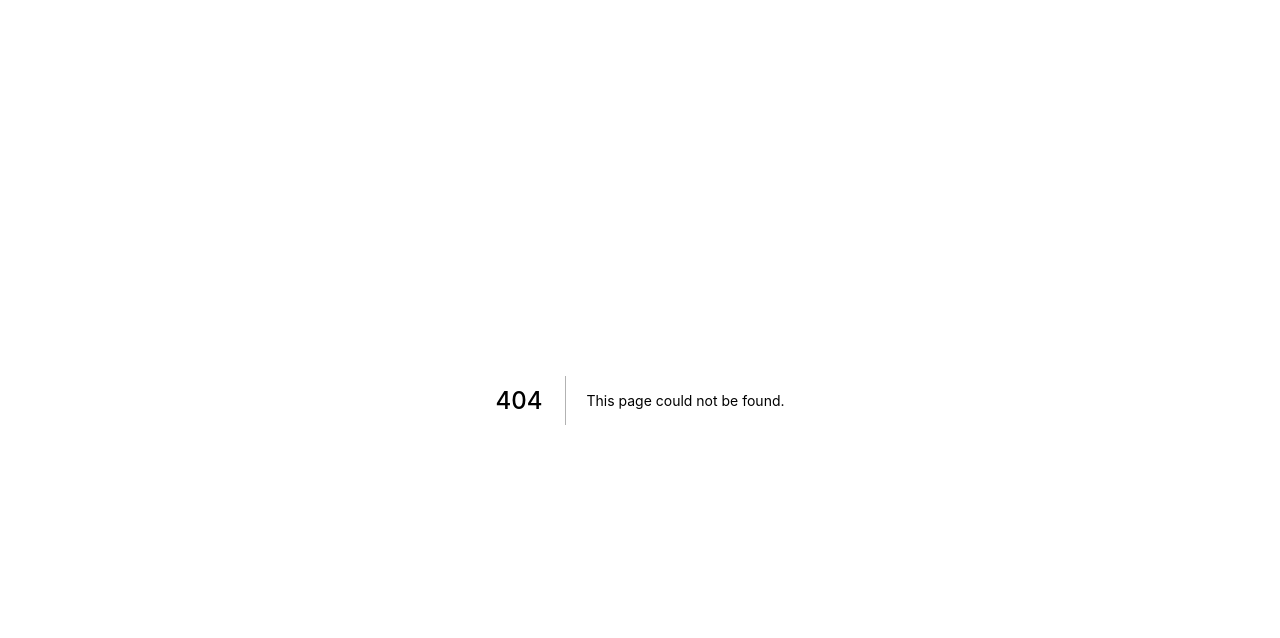
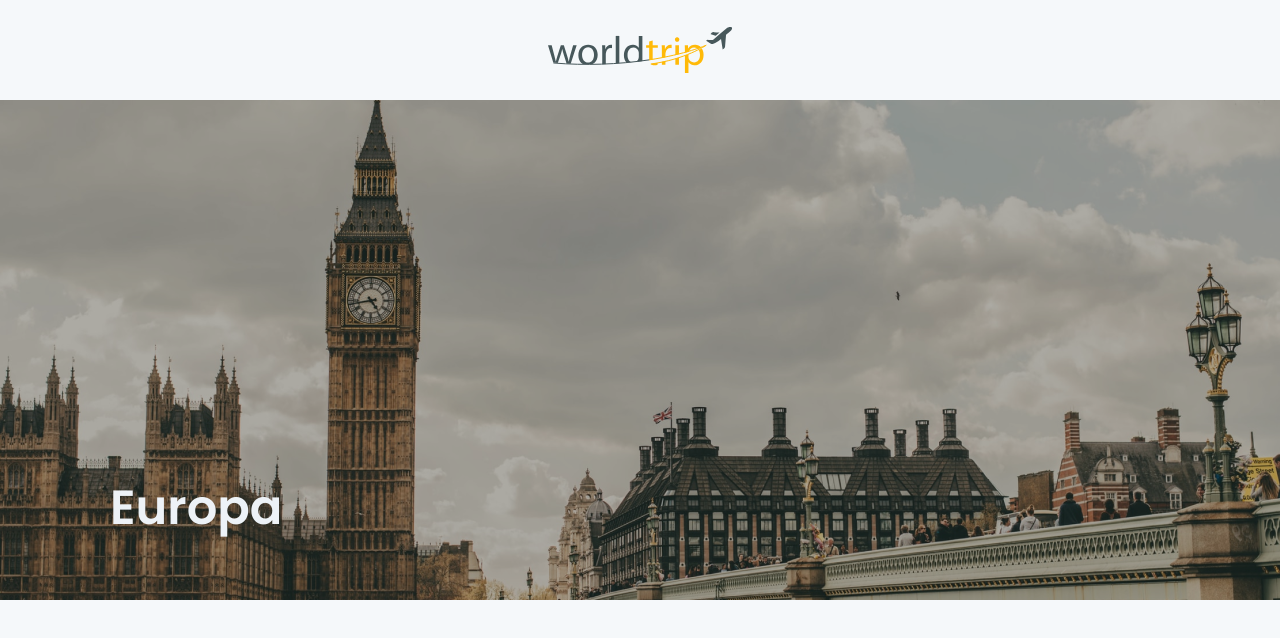
Before and after one commit to vagnerolliver/ignite-challenge-08-interface-com-chakra-ui, a Next.js app: page /post/1 in a window 1280 px wide. Before the commit this address had no page. Shown: the top 638 px of the page. Built offline with nearby package versions, Linux system fonts and the light colour scheme.

Commit message:
feat: header and bannner on post page

```diff
--- a/components/Header/index.tsx
+++ b/components/Header/index.tsx
@@ -1,5 +1,5 @@
-import { Flex, Image } from '@chakra-ui/react'
-
+import { Flex, Image, Link } from '@chakra-ui/react'
+import NextLink from 'next/link'
 
 export function Header(): JSX.Element {
   return (
@@ -12,7 +12,11 @@ export function Header(): JSX.Element {
       mx="auto"
       w="100%"
     >
-      <Image src='/images/logo.svg' alt='Logo' />
+      <NextLink href="/" passHref>
+        <Link>
+          <Image src='/images/logo.svg' alt='Logo' />
+        </Link>
+      </NextLink>
     </Flex>
   );
 }
--- a/pages/_document.tsx
+++ b/pages/_document.tsx
@@ -7,8 +7,8 @@ export default class MyDocument extends Document {
       <Html>
         <Head>
           <link rel="preconnect" href="https://fonts.googleapis.com" />
-          <link href="https://fonts.googleapis.com/css2?family=Poppins:wght@400;500;600;700&display=swap" rel="stylesheet"></link>
-          <link href="https://fonts.googleapis.com/css2?family=Poppins:wght@500;600&display=swap" rel="stylesheet"></link>
+          <link rel="preconnect" href="https://fonts.gstatic.com" />
+          <link href="https://fonts.googleapis.com/css2?family=Barlow:wght@500;600&family=Poppins:wght@400;500;600;700&display=swap" rel="stylesheet" />
         </Head>
         <body>
            <Main />
--- /dev/null
+++ b/pages/post/[slug].tsx
@@ -0,0 +1,45 @@
+import { Text, Flex, Box } from "@chakra-ui/react"
+
+import { Header } from "../../components/Header"
+
+export default function Post() {
+  return (
+    <>
+      <Header />
+
+      <Box
+        height="500"
+        backgroundImage="/images/banner-post.png"
+        backgroundRepeat="no-repeat"
+        backgroundPosition="bottom"
+        backgroundSize="cover"
+        position="relative"
+        align="flex-end"
+      >
+        <Flex
+          maxWidth={1060}
+          position="relative"
+          align="flex-end"
+          textAlign="left"
+          height="100%"
+          zIndex="2"
+          mx="auto"
+        >
+          <Text color="gray.100" fontSize="48px" fontWeight="600" mb={14}>
+            Europa
+          </Text>
+        </Flex>
+
+        <Box
+          backgroundColor="rgba(28, 20, 1, 0.35)"
+          position="absolute"
+          height="100%"
+          width="100%"
+          zIndex="1"
+          right="0"
+          top="0"
+        />
+      </Box>
+    </>
+  )
+}
```
Also changed, not shown: components/Slider/index.tsx (+18 -6 lines), public/images/banner-post.png (added).
